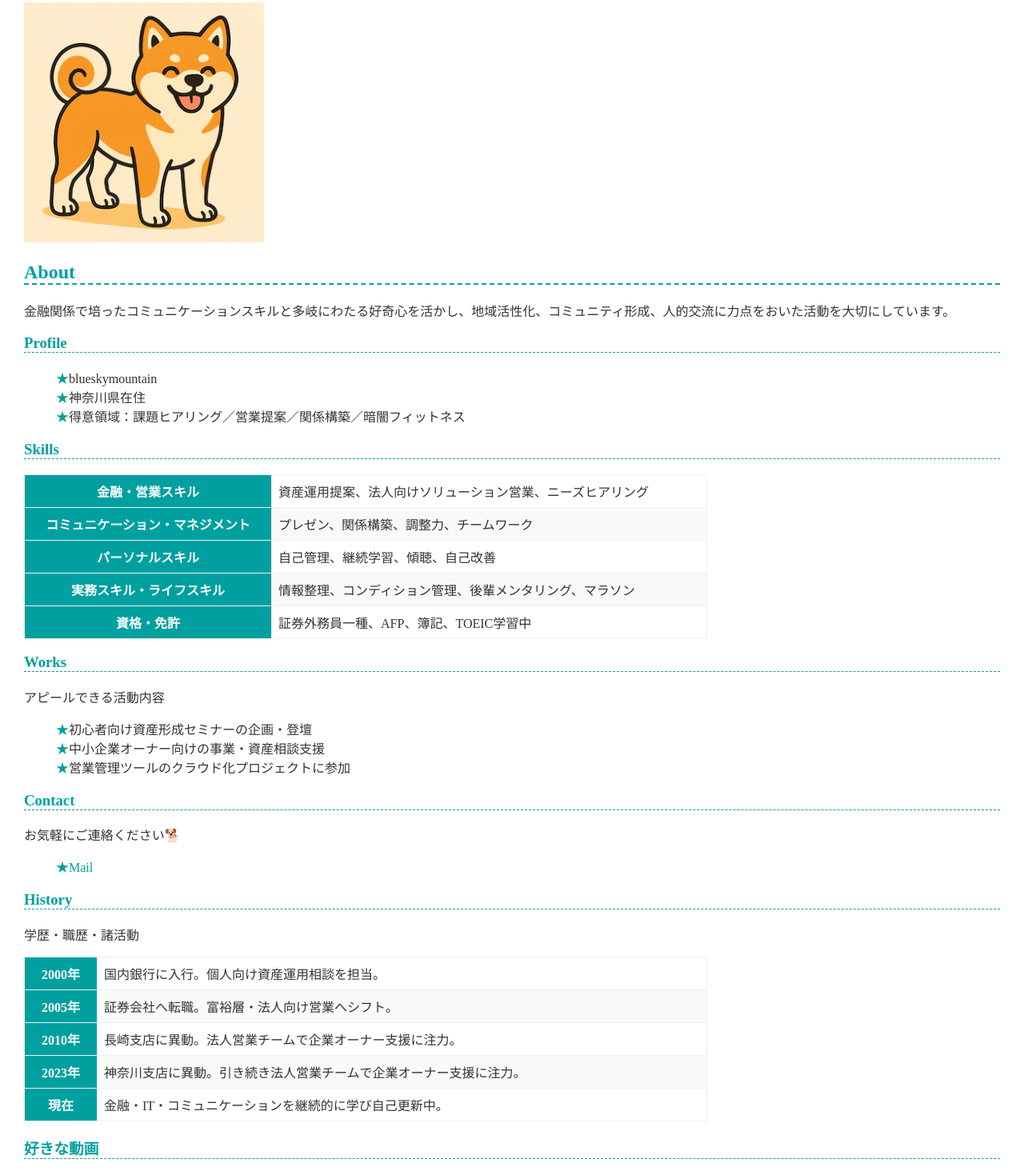
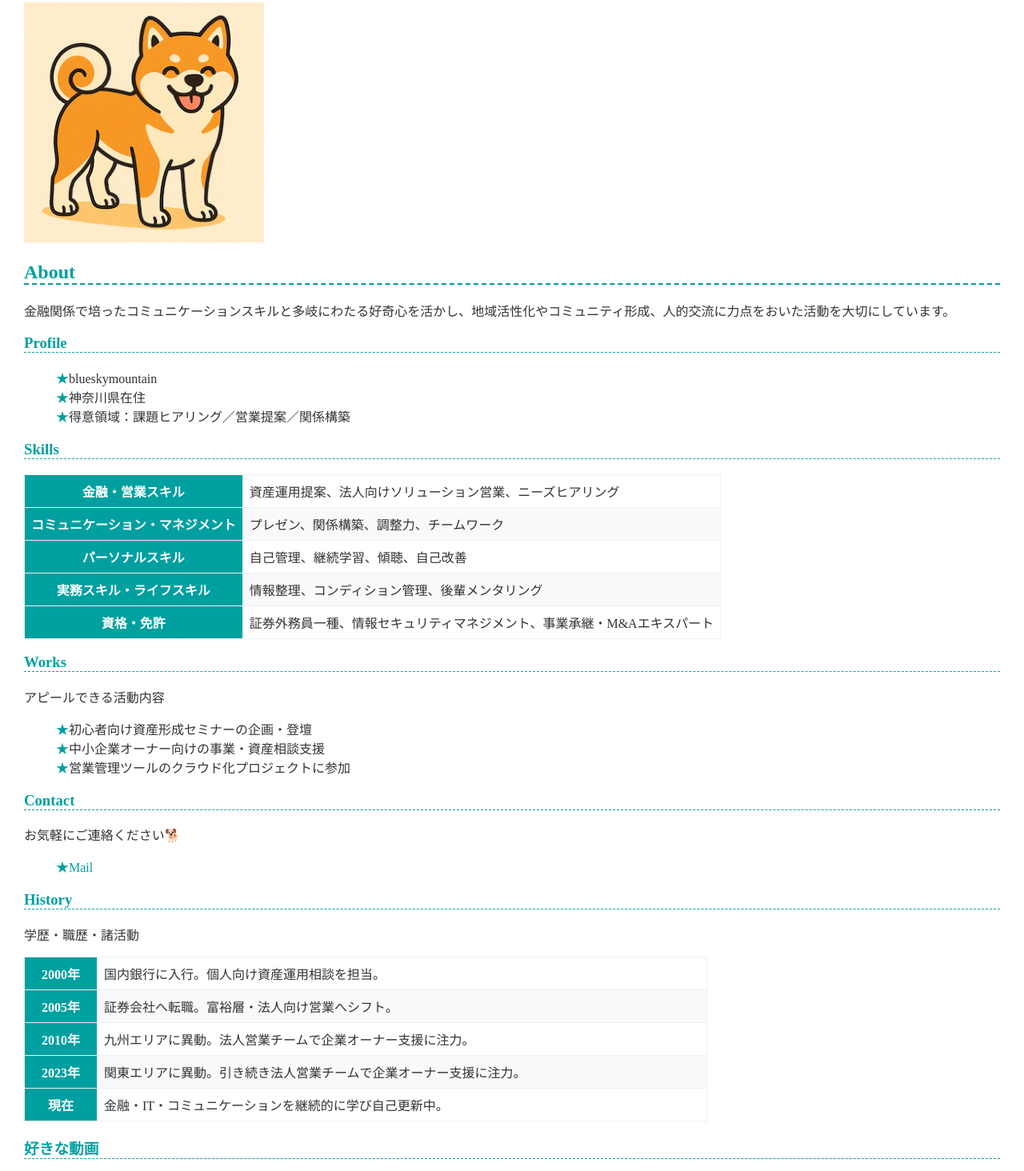
Before and after one commit to blueskymountain/blueskymountain.github.io, a plain HTML site: page index.html in a window 1280 px wide. Shown: the part 110-1574 px from the top of the page at 80% size. Drawn offline with Linux system fonts and the light colour scheme; grey boxes are pictures that could not be loaded.

Commit message:
情報更新

```diff
--- a/index.html
+++ b/index.html
@@ -12,14 +12,14 @@
 
   <h2>About</h2>
   <p>
-    金融関係で培ったコミュニケーションスキルと多岐にわたる好奇心を活かし、地域活性化、コミュニティ形成、人的交流に力点をおいた活動を大切にしています。
+    金融関係で培ったコミュニケーションスキルと多岐にわたる好奇心を活かし、地域活性化やコミュニティ形成、人的交流に力点をおいた活動を大切にしています。
   </p>
 
   <h3>Profile</h3>
   <ul>
     <li>blueskymountain</li>
     <li>神奈川県在住</li>
-    <li>得意領域：課題ヒアリング／営業提案／関係構築／暗闇フィットネス</li>
+    <li>得意領域：課題ヒアリング／営業提案／関係構築</li>
   </ul>
 
   <h3>Skills</h3>
@@ -45,13 +45,13 @@
     <tr>
       <th>実務スキル・ライフスキル</th>
       <td>
-        情報整理、コンディション管理、後輩メンタリング、マラソン
+        情報整理、コンディション管理、後輩メンタリング
       </td>
     </tr>
     <tr>
       <th>資格・免許</th>
       <td>
-        証券外務員一種、AFP、簿記、TOEIC学習中
+        証券外務員一種、情報セキュリティマネジメント、事業承継・M&Aエキスパート
       </td>
     </tr>
   </table>
@@ -83,11 +83,11 @@
     </tr>
     <tr>
       <th>2010年</th>
-      <td>長崎支店に異動。法人営業チームで企業オーナー支援に注力。</td>
+      <td>九州エリアに異動。法人営業チームで企業オーナー支援に注力。</td>
     </tr>
     <tr>
       <th>2023年</th>
-      <td>神奈川支店に異動。引き続き法人営業チームで企業オーナー支援に注力。</td>
+      <td>関東エリアに異動。引き続き法人営業チームで企業オーナー支援に注力。</td>
     </tr>
     <tr>
       <th>現在</th>
```
